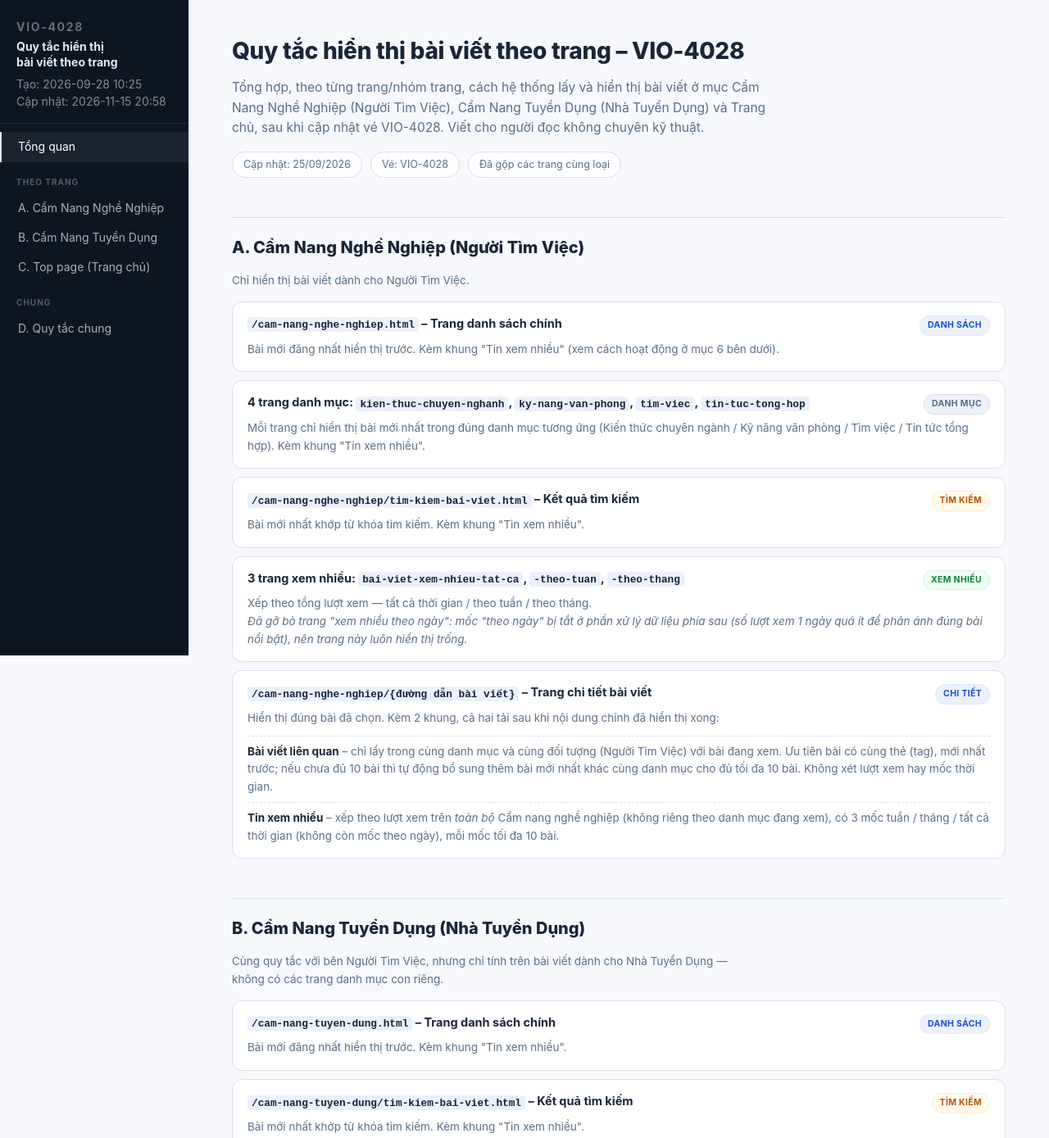
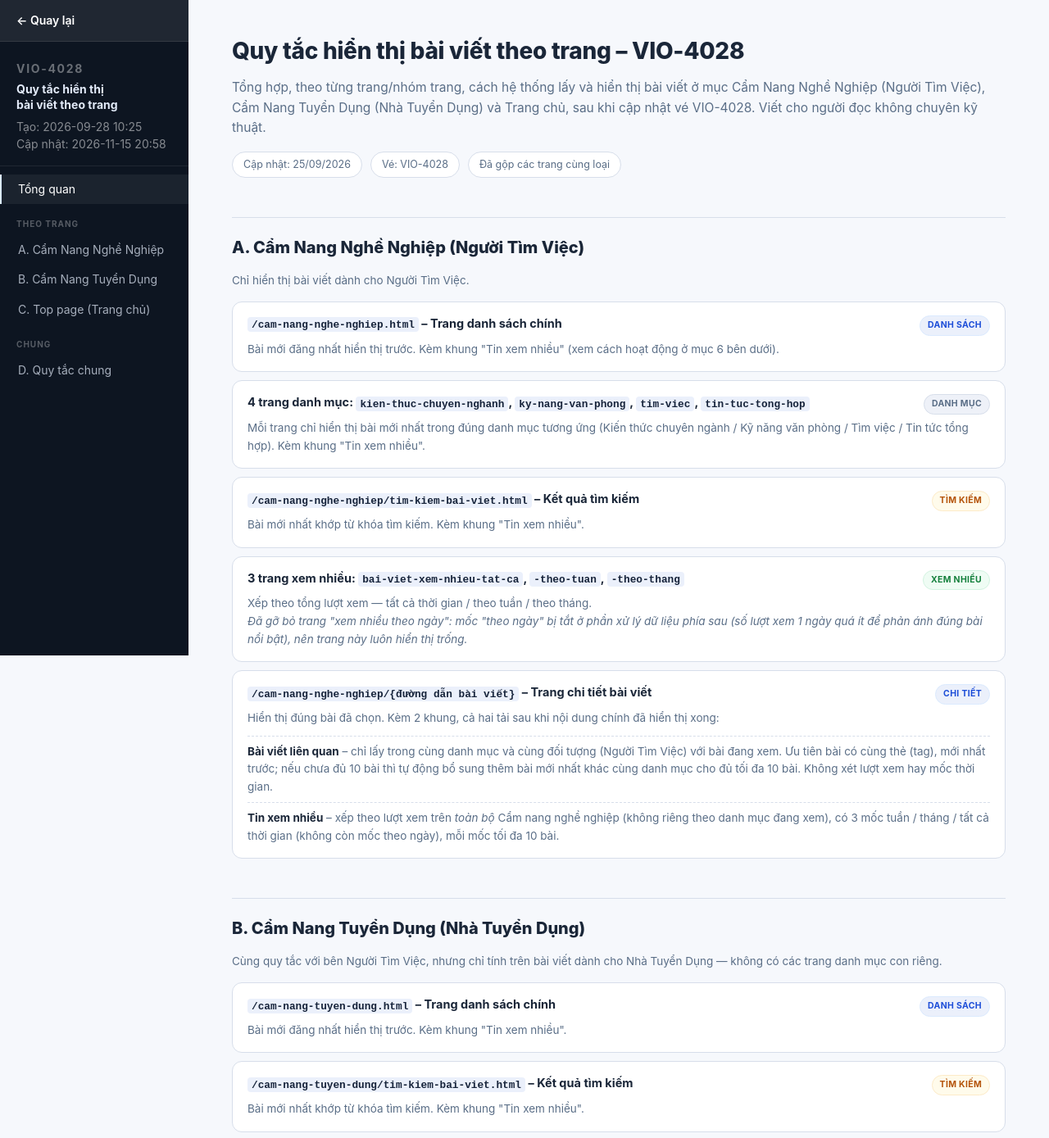
Before and after one commit to theweezar/artifact, a plain HTML site: page quy-tac-bai-viet-vio-4028/quy-tac-bai-viet-vio-4028.html in a window 1280 px wide. Shown: the top 1389 px of the page at 82% size. Drawn offline with Linux system fonts and the light colour scheme.

Commit message:
Add back navigation links to articles and cache framework pages

```diff
--- a/main.css
+++ b/main.css
@@ -8,6 +8,7 @@
 
      <div class="shell">
        <nav class="nav">
+         <a class="nav-back" href="index.html">← Back</a>   (parent: language / article picker)
          <div class="nav-brand">
            <div class="nav-brand-label">TICKET</div>
            <div class="nav-brand-title">Title</div>
@@ -50,6 +51,8 @@ body{font-family:var(--sans);background:var(--bg);color:var(--text);line-height:
 .nav-brand-sub{font-size:14px;color:rgba(255,255,255,.5);margin-top:6px;line-height:1.5}
 .nav-brand-sub time{display:block;white-space:nowrap}
 .nav a{display:block;padding:7px 20px;font-size:14px;color:rgba(226,234,248,.72);text-decoration:none;border-left:2px solid transparent}
+.nav a.nav-back{display:flex;align-items:center;gap:6px;padding:14px 20px;font-weight:600;color:#E2EAF8;border-left:none;border-bottom:1px solid rgba(255,255,255,.08)}
+.nav a.nav-back:hover{background:rgba(255,255,255,.08)}
 .nav a:hover{color:#fff;background:rgba(255,255,255,.04)}
 .nav a.active{color:#fff;border-left-color:var(--blue-mid);background:rgba(255,255,255,.06)}
 .nav-section-label{padding:16px 20px 6px;font-size:10px;font-weight:700;letter-spacing:.1em;text-transform:uppercase;color:rgba(255,255,255,.3)}
@@ -59,8 +62,8 @@ h1{font-size:28px;font-weight:800;letter-spacing:-.01em}
 h2{font-size:20px;font-weight:800;margin:48px 0 14px;padding-top:4px;border-top:1px solid var(--border);padding-top:20px}
 section:first-of-type h2{border-top:none;padding-top:0}
 h3{font-size:15px;font-weight:700;margin:22px 0 8px}
-p{color:var(--text);margin:0 0 12px;max-width:72ch}
-.lede{font-size:15.5px;color:var(--muted);max-width:68ch;margin-top:10px}
+p{color:var(--text);margin:0 0 12px}
+.lede{font-size:15.5px;color:var(--muted);margin-top:10px}
 
 .badge{display:inline-flex;align-items:center;gap:5px;font-size:10.5px;font-weight:700;letter-spacing:.03em;padding:3px 9px;border-radius:999px;text-transform:uppercase;white-space:nowrap}
 .b-verified{background:var(--green-soft);color:var(--green);border:1px solid var(--green-mid)}
@@ -127,7 +130,7 @@ details.collapse>.card{margin-top:8px}
 
 .meta{display:flex;gap:10px;flex-wrap:wrap;margin:16px 0 8px}
 .chip{background:var(--surface);border:1px solid var(--border);border-radius:999px;padding:5px 13px;font-size:12.5px;color:var(--muted)}
-.section-note{font-size:13.5px;color:var(--muted);margin:0 0 14px;max-width:72ch}
+.section-note{font-size:13.5px;color:var(--muted);margin:0 0 14px}
 
 .item{background:var(--surface);border:1px solid var(--border);border-radius:12px;padding:16px 18px;margin-bottom:10px}
 .item-head{display:flex;justify-content:space-between;align-items:flex-start;gap:12px;margin-bottom:6px}
--- a/quy-tac-bai-viet-vio-4028/quy-tac-bai-viet-vio-4028.html
+++ b/quy-tac-bai-viet-vio-4028/quy-tac-bai-viet-vio-4028.html
@@ -9,6 +9,7 @@
 <body>
 <div class="shell">
   <nav class="nav">
+    <a class="nav-back" href="index.html">&larr; Quay lại</a>
     <div class="nav-brand">
       <div class="nav-brand-label">VIO-4028</div>
       <div class="nav-brand-title">Quy tắc hiển thị<br>bài viết theo trang</div>
```
Also changed, not shown: viecoi-cache-framework/viecoi-cache-framework.html (+1 -0 lines).
